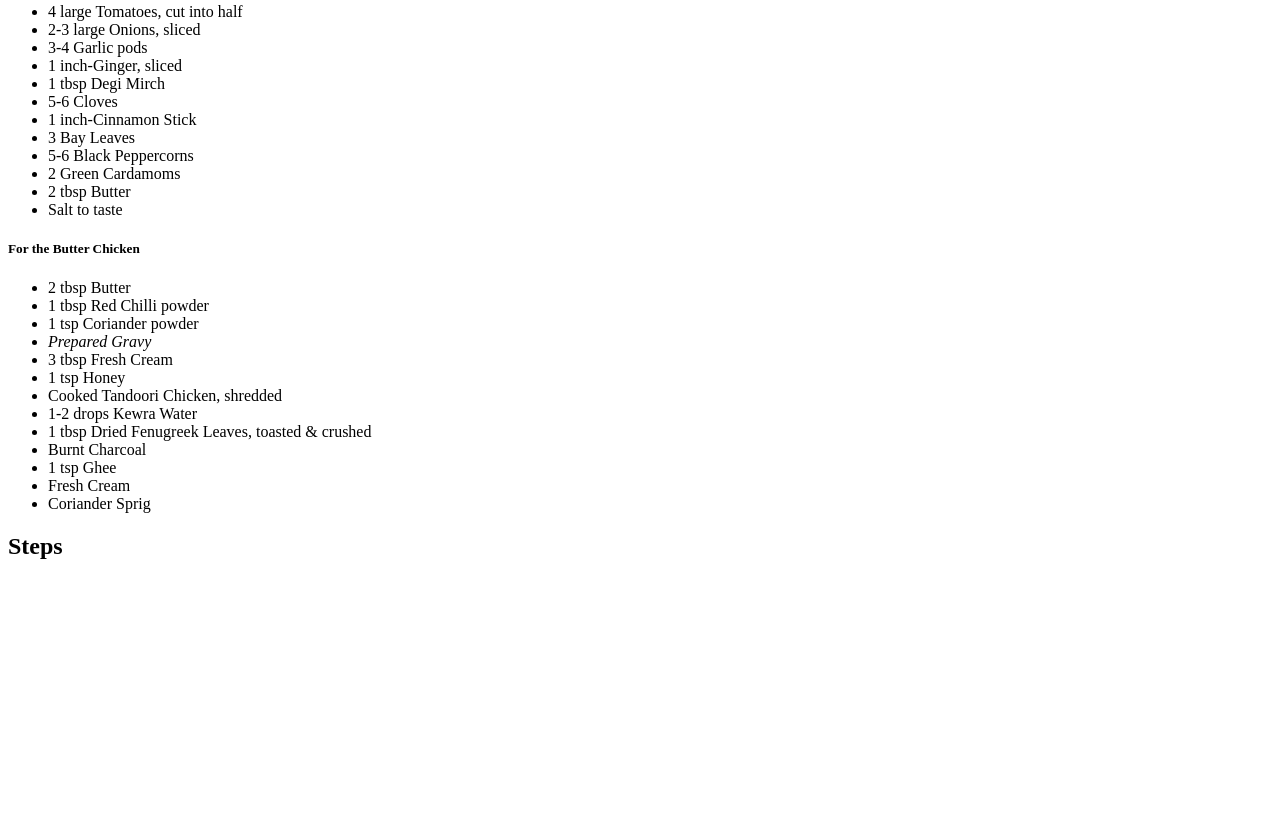
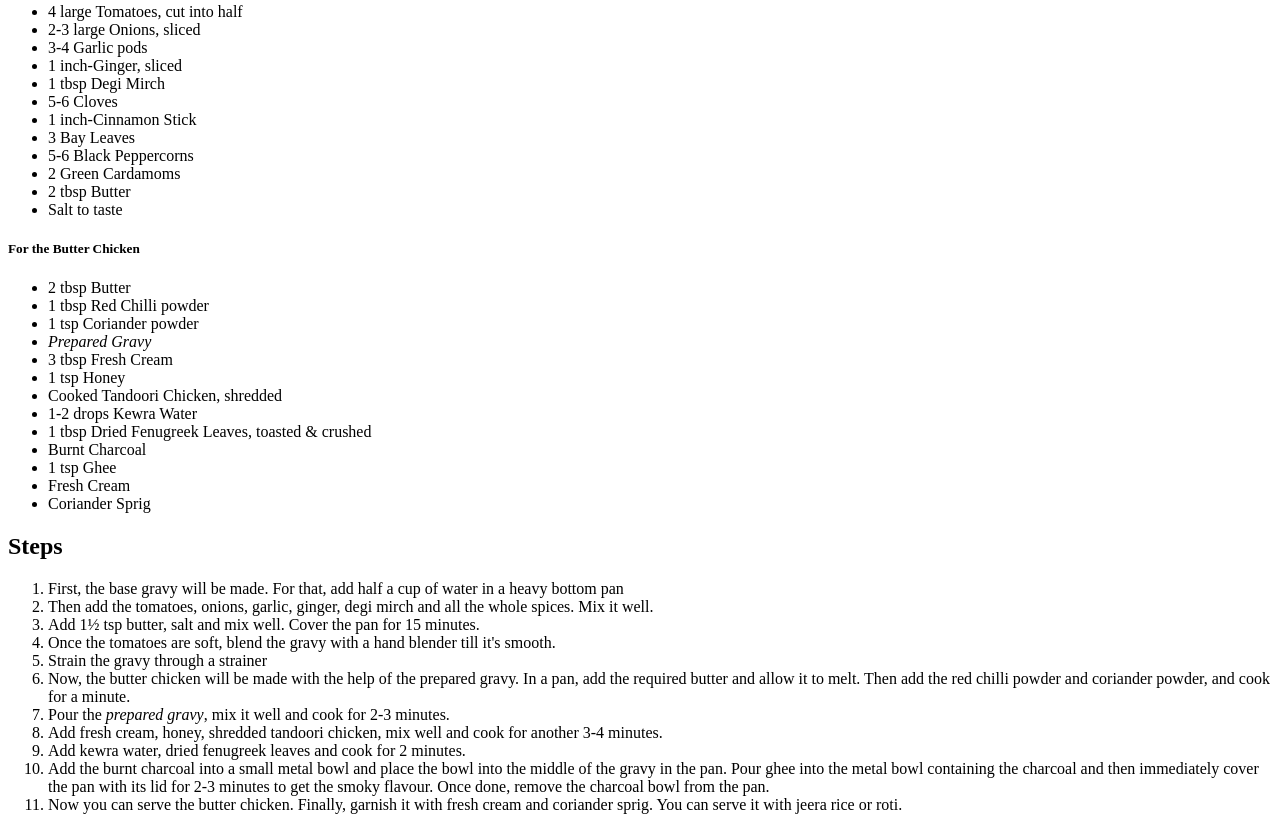
Before and after one commit to incodebase/odin-recipes, a plain HTML site: page recipes/butterchicken.html in a window 1280 px wide. Shown: the part 729-1559 px from the top of the page. Before the commit the page ends 1309 px from the top, so only its background shows below. Drawn offline with Linux system fonts and the light colour scheme.

Commit message:
Edit butterchicken.html

```diff
--- a/recipes/butterchicken.html
+++ b/recipes/butterchicken.html
@@ -48,6 +48,17 @@
         </ul>
         <h2>Steps</h2>
         <ol>
+            <li>First, the base gravy will be made. For that, add half a cup of water in a heavy bottom pan</li>
+            <li>Then add the tomatoes, onions, garlic, ginger, degi mirch and all the whole spices. Mix it well.</li>
+            <li>Add 1½ tsp butter, salt and mix well. Cover the pan for 15 minutes.</li>
+            <li>Once the tomatoes are soft, blend the gravy with a hand blender till it's smooth.</li>
+            <li>Strain the gravy through a strainer</li>
+            <li>Now, the butter chicken will be made with the help of the prepared gravy. In a pan, add the required butter and allow it to melt. Then add the red chilli powder and coriander powder, and cook for a minute.</li>
+            <li>Pour the <em>prepared gravy</em>, mix it well and cook for 2-3 minutes.</li>
+            <li>Add fresh cream, honey, shredded tandoori chicken, mix well and cook for another 3-4 minutes.</li>
+            <li>Add kewra water, dried fenugreek leaves and cook for 2 minutes.</li>
+            <li>Add the burnt charcoal into a small metal bowl and place the bowl into the middle of the gravy in the pan. Pour ghee into the metal bowl containing the charcoal and then immediately cover the pan with its lid for 2-3 minutes to get the smoky flavour. Once done, remove the charcoal bowl from the pan.</li>
+            <li>Now you can serve the butter chicken. Finally, garnish it with fresh cream and coriander sprig. You can serve it with jeera rice or roti.</li>
         </ol>
     </body>
 </html>
```
